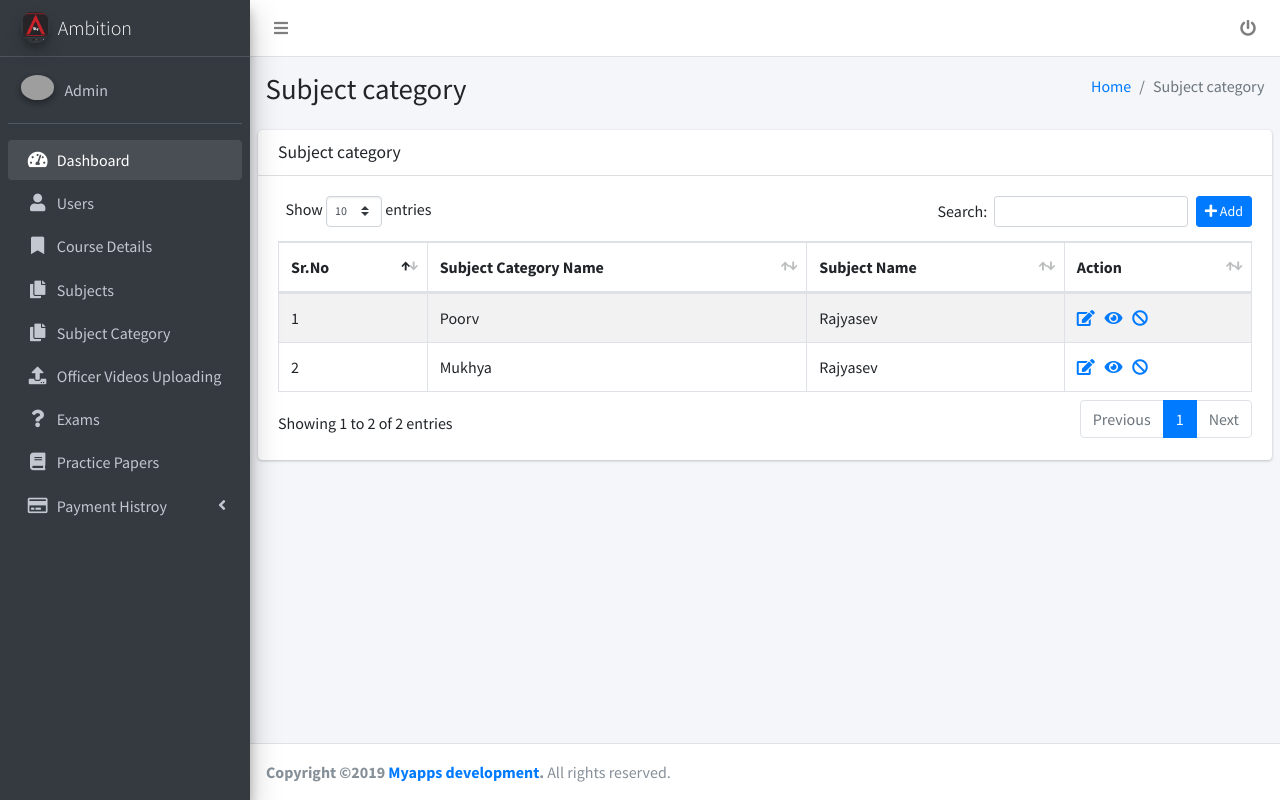
After one commit to anjipavuluri21/ambition, a CodeIgniter app: page /ambition/Subject_category in a window 1280 px wide. The commit adds this page. Run offline with CodeIgniter, Linux system fonts and the light colour scheme; some libraries are stand-ins or nearby versions; grey boxes are pictures that could not be loaded.

Commit message:
Subject category part added

```diff
--- /dev/null
+++ b/application/controllers/Subject_category.php
@@ -0,0 +1,25 @@
+<?php
+
+defined('BASEPATH') OR exit('No direct script access allowed');
+
+class Subject_category extends CI_Controller {
+
+    public function index() {
+        $content=[
+            'page_title'=>"Subject category",
+        ];
+        $this->load->view('subject_category/subject_category_list',$content);
+    }
+
+
+
+    public function addSubjectCategory() {
+        $content=[
+            'page_title'=>"Add Subject Category",
+        ];
+        $this->load->view('subject_category/add_subject_Category',$content);
+    }
+
+
+
+}
--- a/application/views/common/header.php
+++ b/application/views/common/header.php
@@ -1,7 +1,7 @@
 <head>
   <meta charset="utf-8">
   <meta http-equiv="X-UA-Compatible" content="IE=edge">
-  <title>Ambition | Dashboard</title>
+  <title>Ambition</title>
   <!-- Tell the browser to be responsive to screen width -->
   <meta name="viewport" content="width=device-width, initial-scale=1">
   <!-- Font Awesome -->
--- a/application/views/common/sidebar.php
+++ b/application/views/common/sidebar.php
@@ -93,7 +93,7 @@
 
             </ul>-->
 
-<li class="nav-item has-treeview">
+        <li class="nav-item has-treeview">
             <a href="<?php echo base_url().'Subject'?>" class="nav-link">
               <i class="nav-icon fas fa-copy"></i>
               <p>
@@ -103,6 +103,17 @@
               </p>
             </a>
           </li>
+          <li class="nav-item has-treeview">
+            <a href="<?php echo base_url().'Subject_category'?>" class="nav-link">
+              <i class="nav-icon fas fa-copy"></i>
+              <p>
+                Subject Category
+                <!--<i class="fas fa-angle-left right"></i>-->
+
+              </p>
+            </a>
+          </li>
+
               <li class="nav-item">
                 <a href="#" class="nav-link">
                     <i class="fas fa-upload nav-icon"></i>
--- a/application/views/index.php
+++ b/application/views/index.php
@@ -5,7 +5,7 @@
 <head>
   <meta charset="utf-8">
   <meta http-equiv="X-UA-Compatible" content="IE=edge">
-  <title>Ambition | Dashboard</title>
+  <title>Ambition </title>
   <!-- Tell the browser to be responsive to screen width -->
   <meta name="viewport" content="width=device-width, initial-scale=1">
   <!-- Font Awesome -->
--- /dev/null
+++ b/application/views/subject_category/subject_category_list.php
@@ -0,0 +1,147 @@
+<!DOCTYPE html>
+<html>
+    <head>
+        <meta charset="utf-8">
+        <meta http-equiv="X-UA-Compatible" content="IE=edge">
+        <title>AdminLTE 3 | DataTables</title>
+        <!-- Tell the browser to be responsive to screen width -->
+        <meta name="viewport" content="width=device-width, initial-scale=1">
+
+        <!-- Font Awesome -->
+        <link rel="stylesheet" href="<?php echo base_url("assets"); ?>/plugins/fontawesome-free/css/all.min.css">
+        <!-- Ionicons -->
+        <link rel="stylesheet" href="https://code.ionicframework.com/ionicons/2.0.1/css/ionicons.min.css">
+        <!-- DataTables -->
+        <link rel="stylesheet" href="<?php echo base_url("assets"); ?>/plugins/datatables-bs4/css/dataTables.bootstrap4.css">
+        <!-- Theme style -->
+        <link rel="stylesheet" href="<?php echo base_url("assets"); ?>/dist/css/adminlte.min.css">
+        <!-- Google Font: Source Sans Pro -->
+        <link href="https://fonts.googleapis.com/css?family=Source+Sans+Pro:300,400,400i,700" rel="stylesheet">
+    </head>
+    <body class="hold-transition sidebar-mini">
+        <div class="wrapper">
+            <!-- Navbar -->
+            <?php $this->load->view('common/navbar'); ?>
+            <!-- /.navbar -->
+
+            <!-- Main Sidebar Container -->
+            <?php $this->load->view('common/sidebar'); ?>
+
+            <!-- Content Wrapper. Contains page content -->
+            <div class="content-wrapper">
+                <!-- Content Header (Page header) -->
+                <section class="content-header">
+                    <div class="container-fluid">
+                        <div class="row mb-2">
+                            <div class="col-sm-6">
+                                <h1><?php echo $page_title; ?></h1>
+                            </div>
+                            <div class="col-sm-6">
+                                <ol class="breadcrumb float-sm-right">
+                                    <li class="breadcrumb-item"><a href="#">Home</a></li>
+                                    <li class="breadcrumb-item active"><?php echo $page_title; ?></li>
+                                </ol>
+                            </div>
+                        </div>
+                    </div><!-- /.container-fluid -->
+                </section>
+
+                <!-- Main content -->
+                <section class="content">
+                    <div class="row">
+                        <div class="col-12">
+
+
+                            <div class="card">
+                                <div class="card-header">
+                                    <h3 class="card-title"><?php echo $page_title; ?></h3>
+                                </div>
+                                <!-- /.card-header -->
+                                <div class="card-body">
+                                    <a class="btn btn-primary float-right btn-sm" href="<?php echo base_url(); ?>Subject_category/addSubjectCategory"><i class="fa fa-plus" style="font-size:14px;"></i>&nbsp;Add</a>
+
+                                    <table id="example1" class="table table-bordered table-striped">
+                                        <thead>
+                                            <tr>
+                                                <th>Sr.No</th>
+                                                <th>Subject Category Name</th>
+                                                <th>Subject Name</th>
+                                                <th>Action</th>
+                                            </tr>
+                                        </thead>
+                                        <tbody>
+                                            <tr>
+                                                <td>1</td>
+                                                <td>Poorv
+                                                </td>
+                                                <td>Rajyasev</td>
+                                                <td text-align="center">
+                                                    <a href="#" title="edit"><i class="fa fa-edit"></i> </a>&nbsp;
+                                                    <a href="#" title="View"><i class="fa fa-eye"></i> </a>&nbsp;
+                                                    <a href="#" title="hide"><i class="fa fa-ban"></i> </a>&nbsp;
+                                                </td>
+                                            </tr>
+                                            <tr>
+                                                <td>2</td>
+                                                <td>Mukhya
+                                                </td>
+                                                <td>Rajyasev</td>
+                                                <td text-align="center">
+                                                    <a href="#" title="edit"><i class="fa fa-edit"></i> </a>&nbsp;
+                                                    <a href="#" title="View"><i class="fa fa-eye"></i> </a>&nbsp;
+                                                    <a href="#" title="hide"><i class="fa fa-ban"></i> </a>&nbsp;
+                                                </td>
+                                            </tr>
+
+
+                                    </table>
+                                </div>
+                                <!-- /.card-body -->
+                            </div>
+                            <!-- /.card -->
+                        </div>
+                        <!-- /.col -->
+                    </div>
+                    <!-- /.row -->
+                </section>
+                <!-- /.content -->
+            </div>
+            <!-- /.content-wrapper -->
+            <?php $this->load->view('common/footer'); ?>
+
+
+            <!-- Control Sidebar -->
+            <aside class="control-sidebar control-sidebar-dark">
+                <!-- Control sidebar content goes here -->
+            </aside>
+            <!-- /.control-sidebar -->
+        </div>
+        <!-- ./wrapper -->
+
+        <!-- jQuery -->
+        <script src="<?php echo base_url("assets"); ?>/plugins/jquery/jquery.min.js"></script>
+        <!-- Bootstrap 4 -->
+        <script src="<?php echo base_url("assets"); ?>/plugins/bootstrap/js/bootstrap.bundle.min.js"></script>
+        <!-- DataTables -->
+        <script src="<?php echo base_url("assets"); ?>/plugins/datatables/jquery.dataTables.js"></script>
+        <script src="<?php echo base_url("assets"); ?>/plugins/datatables-bs4/js/dataTables.bootstrap4.js"></script>
+        <!-- AdminLTE App -->
+        <script src="<?php echo base_url("assets"); ?>/dist/js/adminlte.min.js"></script>
+        <!-- AdminLTE for demo purposes -->
+        <script src="<?php echo base_url("assets"); ?>/dist/js/demo.js"></script>
+        <!-- page script -->
+        <script>
+            $(function () {
+                $("#example1").DataTable();
+                $('#example2').DataTable({
+                    "paging": true,
+                    "lengthChange": false,
+                    "searching": false,
+                    "ordering": true,
+                    "info": true,
+                    "autoWidth": false,
+                });
+            });
+        </script>
+    </body>
+</html>
```
Also changed, not shown: application/views/subject_category/add_subject_category.php (added, +76 -0 lines).
